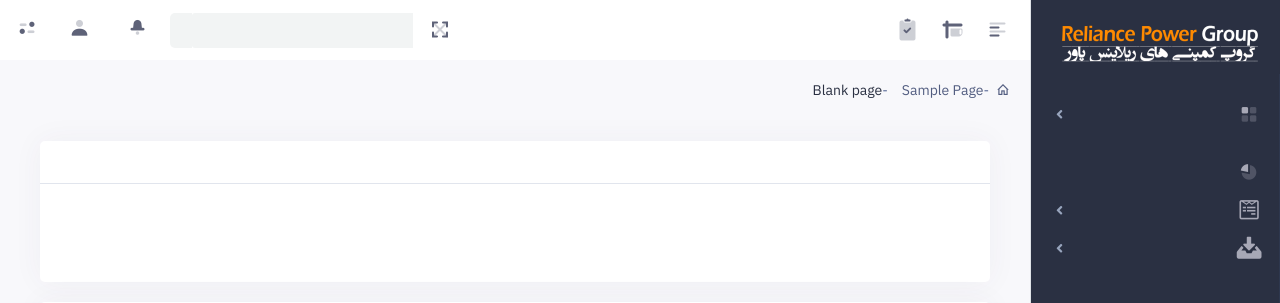
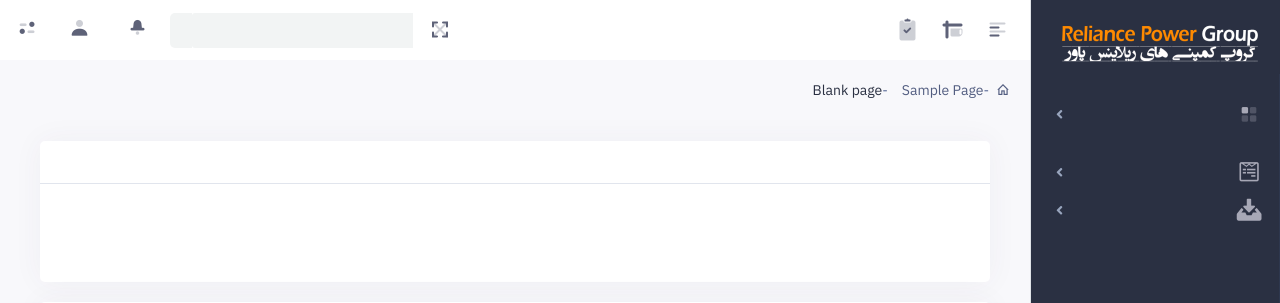
Before and after one commit to my-rpc/rpc, a Python web app: template rpc_package/templates/attendance_file.html in a window 1280 px wide. Shown: the top 303 px of the page. Run offline with Jinja, Linux system fonts and the light colour scheme; the template is opened without the code that fills it, so the values that code supplies are empty; some web fonts are replaced.

Commit message:
aziz/feature/chart_remove_from_attendance

```diff
--- a/rpc_package/templates/page_layout/sidebar.html
+++ b/rpc_package/templates/page_layout/sidebar.html
@@ -17,12 +17,6 @@
 
       </li>
       <li class="header">{{translation.hr_department[language] }} </li>
-      <li>
-        <a href="mailbox.html">
-          <i class="icon-Chart-pie"><span class="path1"></span><span class="path2"></span></i>
-          <span>{{translation.chart[language] }}</span>
-        </a>
-      </li>
       {% if (check_access('add_employee') or check_access('employee_settings')) %}
       <li class="treeview">
         <a href="#">
```
